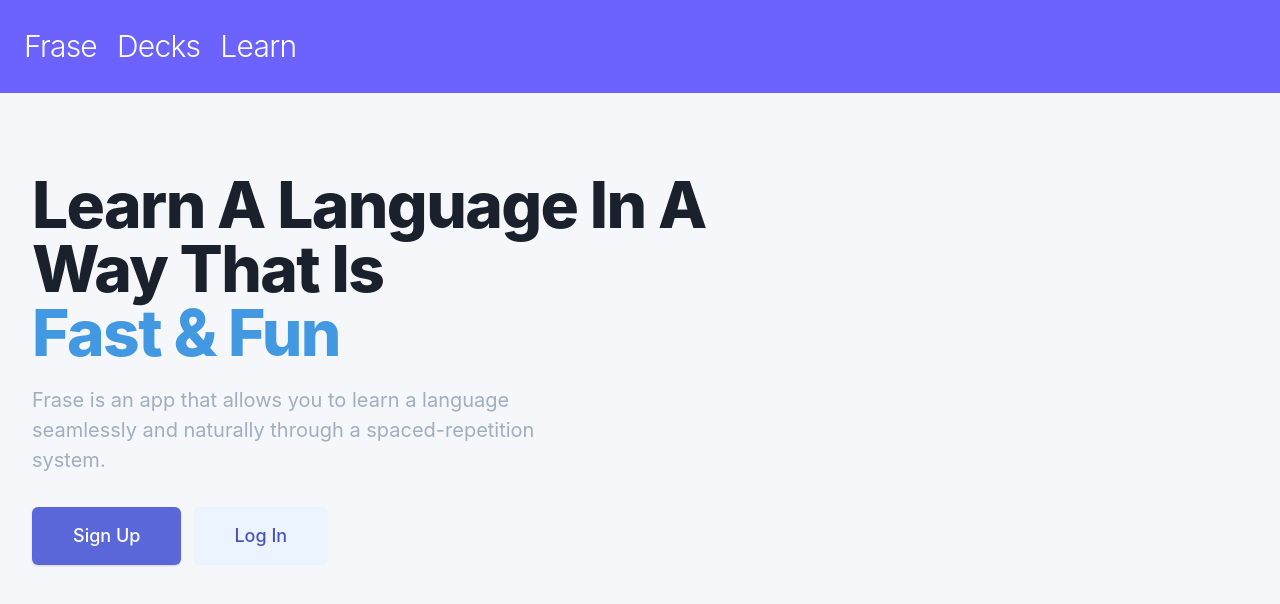
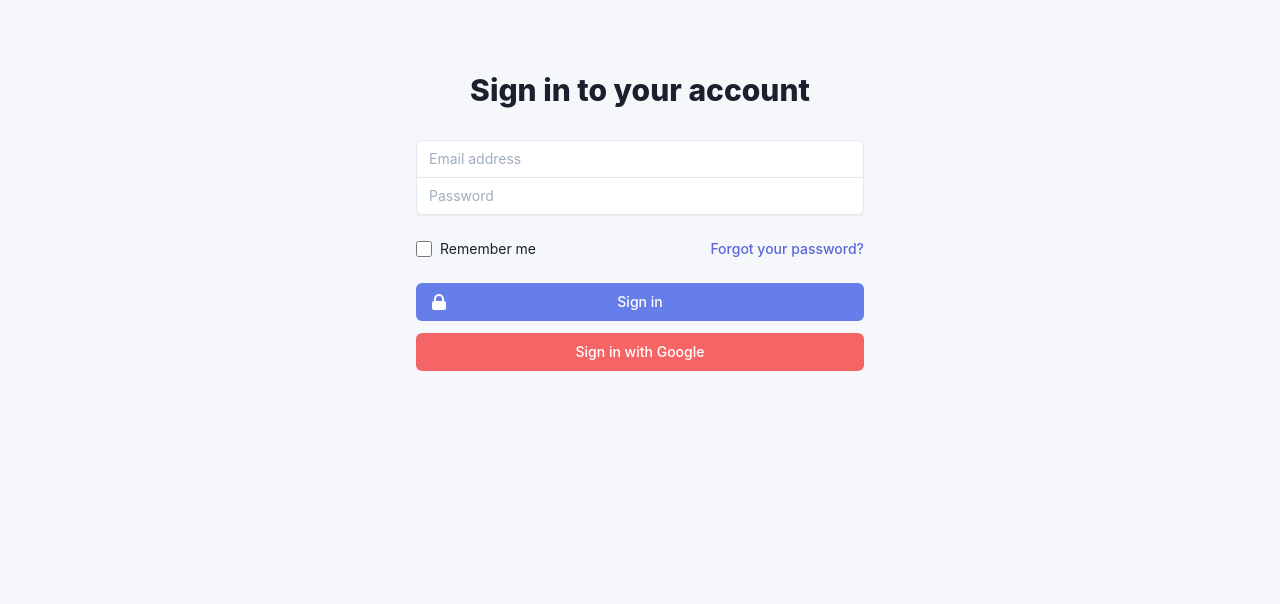
Before and after one commit to KenanRustamov/Frase, a React (Create React App) app: page /signin in a window 1280 px wide. Shown: the top 604 px of the page. Built offline with nearby package versions, Linux system fonts and the light colour scheme.

Commit message:
Finish Sign in

```diff
--- a/src/App.tsx
+++ b/src/App.tsx
@@ -4,6 +4,7 @@
 import Learn from "./pages/learn/Learn";
 import "./assets/main.css";
 import Decks from "./pages/decks/Decks";
+import SignIn from "./pages/signin/Signin";
 
 function App() {
   return (
@@ -15,6 +16,9 @@
         <Route path="/decks">
           <Decks />
         </Route>
+        <Route path="/signin">
+          <SignIn />
+        </Route>
         <Route path="/">
           <Landing />
         </Route>
--- /dev/null
+++ b/src/firebase.jsx
@@ -0,0 +1,18 @@
+import firebase from "firebase/app";
+import "firebase/auth";
+import "firebase/firestore";
+
+var firebaseConfig = {
+    apiKey: "AIzaSyD0zM8vnk7rrUjHBP3pa-tlPnzYTYC_0Wg",
+    authDomain: "frase-55882.firebaseapp.com",
+    databaseURL: "https://frase-55882.firebaseio.com",
+    projectId: "frase-55882",
+    storageBucket: "frase-55882.appspot.com",
+    messagingSenderId: "893560306153",
+    appId: "1:893560306153:web:6fbc1ace5e4d5637747378",
+    measurementId: "G-SZWZNSBG1D"
+};
+
+firebase.initializeApp(firebaseConfig);
+export const auth = firebase.auth();
+export const firestore = firebase.firestore();
--- /dev/null
+++ b/src/pages/signin/Signin.tsx
@@ -0,0 +1,136 @@
+import React, { useState } from "react";
+import { useHistory } from "react-router-dom";
+import firebase from "firebase/app";
+import "firebase/auth";
+import "firebase/firestore";
+
+import { auth } from '../../firebase';
+const provider = new firebase.auth.GoogleAuthProvider();
+
+const SignIn = () => {
+  let history = useHistory();
+  const [email, setEmail] = useState("");
+  const [password, setPassword] = useState("");
+  const [error, setError] = useState(null);
+  const signInWithEmailAndPasswordHandler = (
+    event: React.MouseEvent<HTMLButtonElement, MouseEvent>,
+    email: string,
+    password: string
+  ) => {
+    event.preventDefault();
+  };
+
+  const onChangeHandler = (event: React.ChangeEvent<HTMLInputElement>) => {
+    const { name, value } = event.currentTarget;
+
+    if (name === "userEmail") {
+      setEmail(value);
+    } else if (name === "userPassword") {
+      setPassword(value);
+    }
+  };
+
+  const handleGoogleSignin = () => {
+      auth.signInWithPopup(provider)
+        .then(function(result) {
+          history.push("/decks");
+        })
+        .catch(function(error) {
+          // Handle error.
+        });
+  }
+
+  return (
+    <div className="min-h-screen flex justify-center py-12 px-4 sm:px-6 lg:px-8">
+      <div className="max-w-md w-full">
+        <div>
+          {/* <img
+            className="mx-auto h-12 w-auto"
+            src="https://tailwindui.com/img/logos/workflow-mark-on-white.svg"
+            alt="Workflow"
+          /> */}
+          <h2 className="mt-6 text-center text-3xl leading-9 font-extrabold text-gray-900">
+            Sign in to your account
+          </h2>
+        </div>
+        <form className="mt-8" action="#" method="POST">
+          <input type="hidden" name="remember" defaultValue="true" />
+          <div className="rounded-md shadow-sm">
+            <div>
+              <input
+                aria-label="Email address"
+                name="email"
+                type="email"
+                required
+                className="appearance-none rounded-none relative block w-full px-3 py-2 border border-gray-300 placeholder-gray-500 text-gray-900 rounded-t-md focus:outline-none focus:shadow-outline-blue focus:border-blue-300 focus:z-10 sm:text-sm sm:leading-5"
+                placeholder="Email address"
+              />
+            </div>
+            <div className="-mt-px">
+              <input
+                aria-label="Password"
+                name="password"
+                type="password"
+                required
+                className="appearance-none rounded-none relative block w-full px-3 py-2 border border-gray-300 placeholder-gray-500 text-gray-900 rounded-b-md focus:outline-none focus:shadow-outline-blue focus:border-blue-300 focus:z-10 sm:text-sm sm:leading-5"
+                placeholder="Password"
+              />
+            </div>
+          </div>
+          <div className="mt-6 flex items-center justify-between">
+            <div className="flex items-center">
+              <input
+                id="remember_me"
+                type="checkbox"
+                className="form-checkbox h-4 w-4 text-indigo-600 transition duration-150 ease-in-out"
+              />
+              <label
+                htmlFor="remember_me"
+                className="ml-2 block text-sm leading-5 text-gray-900"
+              >
+                Remember me
+              </label>
+            </div>
+            <div className="text-sm leading-5">
+              <a
+                href="/password"
+                className="font-medium text-indigo-600 hover:text-indigo-500 focus:outline-none focus:underline transition ease-in-out duration-150"
+              >
+                Forgot your password?
+              </a>
+            </div>
+          </div>
+          <div className="mt-6">
+            <button
+              type="submit"
+              className="group relative w-full flex justify-center py-2 px-4 border border-transparent text-sm leading-5 font-medium rounded-md text-white bg-indigo-500 hover:bg-indigo-700 focus:outline-none focus:border-indigo-700 focus:shadow-outline-indigo active:bg-indigo-700 transition duration-150 ease-in-out"
+            >
+              <span className="absolute left-0 inset-y-0 flex items-center pl-3">
+                <svg
+                  className="h-5 w-5 group-hover:text-indigo-400 transition ease-in-out duration-150"
+                  fill="currentColor"
+                  viewBox="0 0 20 20"
+                >
+                  <path
+                    fillRule="evenodd"
+                    d="M5 9V7a5 5 0 0110 0v2a2 2 0 012 2v5a2 2 0 01-2 2H5a2 2 0 01-2-2v-5a2 2 0 012-2zm8-2v2H7V7a3 3 0 016 0z"
+                    clipRule="evenodd"
+                  />
+                </svg>
+              </span>
+              Sign in
+            </button>
+            <button
+              type="submit"
+              className="group relative w-full flex justify-center py-2 px-4 border border-transparent text-sm leading-5 font-medium rounded-md text-white bg-red-500 hover:bg-red-700 focus:outline-none focus:border-indigo-700 focus:shadow-outline-indigo active:bg-indigo-700 transition duration-150 ease-in-out mt-3"
+              onClick={handleGoogleSignin}
+            >
+              Sign in with Google
+            </button>
+          </div>
+        </form>
+      </div>
+    </div>
+  );
+};
+export default SignIn;
```
Also changed, not shown: 1 other file (tests, documents, lock files or other folders).
